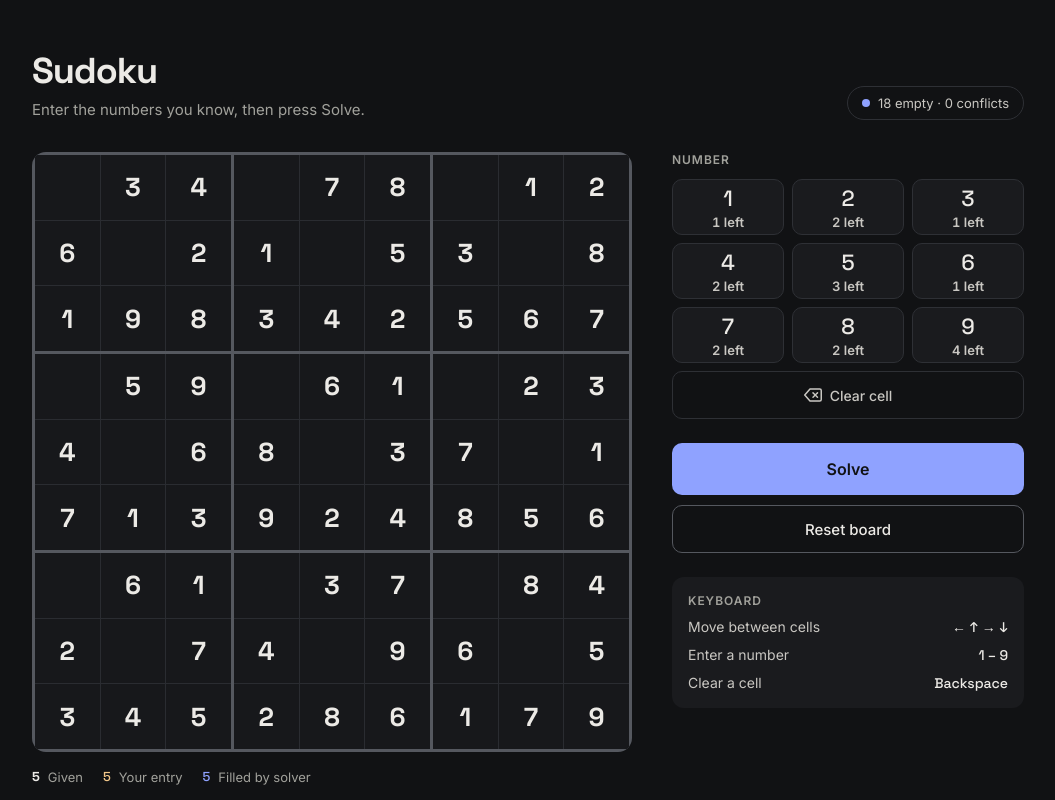
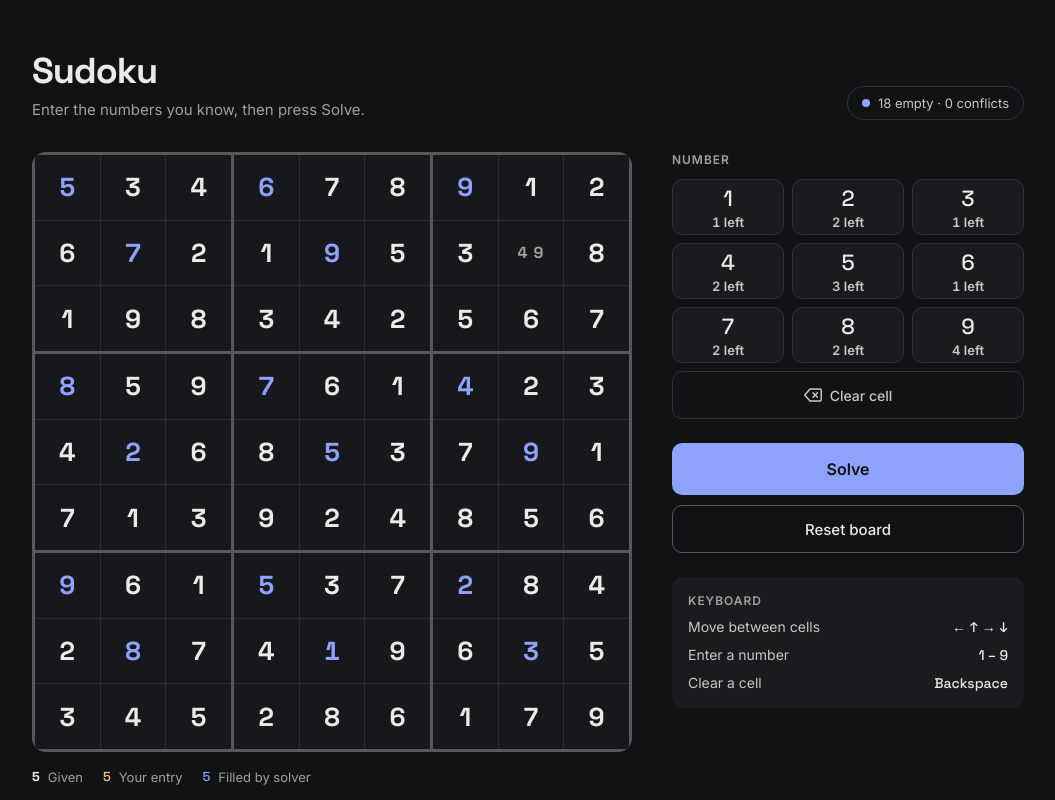
Before and after one commit to dinith95/sudoku-sover, a React (Create React App) app: page / in a window 1280 px wide. Shown: the top 800 px of the page, without its empty margins (112-1167 px from the left). Built offline with nearby package versions, Linux system fonts and the light colour scheme.

Commit message:
added solver modification

```diff
--- a/src/App.scss
+++ b/src/App.scss
@@ -122,6 +122,36 @@ $display: 'Space Grotesk', Inter, sans-serif;
   grid-template-columns: repeat(3, minmax(0, 1fr));
   gap: 1px;
   background: $grid-line;
+}
+
+.cell-wrap {
+  position: relative;
+  min-width: 0;
+}
+
+// Suitable numbers for an empty cell: one is shown big, two small, three or more stay blank.
+.cands {
+  position: absolute;
+  inset: 0;
+  display: flex;
+  align-items: center;
+  justify-content: center;
+  pointer-events: none;
+  font-family: $display;
+  font-variant-numeric: tabular-nums;
+
+  &.single {
+    font-size: clamp(18px, 4.5vw, 26px);
+    font-weight: 700;
+    color: $accent;
+  }
+
+  &.pair {
+    font-size: clamp(11px, 2.8vw, 16px);
+    font-weight: 600;
+    letter-spacing: 0.06em;
+    color: $muted;
+  }
 }
 
 .cell {
--- a/src/App.tsx
+++ b/src/App.tsx
@@ -1,9 +1,11 @@
-import { KeyboardEvent, useRef, useState } from 'react';
+import { KeyboardEvent, useMemo, useRef, useState } from 'react';
 import './App.scss';
 import {
   BOX_INDICES,
   CELLS,
+  Grid,
   SIZE,
+  candidatesFor,
   conflictCount,
   emptyGrid,
   hasConflict,
@@ -100,20 +102,21 @@ function SolveLog({ run }: { run: SolveRun }) {
 }
 
 function App() {
-  const [grid, setGrid] = useState<number[]>(twoMissingPerBoxGrid);
+  const [grid, setGrid] = useState<Grid>(twoMissingPerBoxGrid);
   const [sources, setSources] = useState<Source[]>(() => grid.map(() => 'given'));
   const [message, setMessage] = useState(HINT);
   const [selected, setSelected] = useState(-1);
   const [lastRun, setLastRun] = useState<SolveRun | null>(null);
   const cellRefs = useRef<(HTMLInputElement | null)[]>([]);
 
-  const empty = grid.filter((v) => v === 0).length;
+  const candidates = useMemo(() => grid.map((_, i) => candidatesFor(grid, i)), [grid]);
+  const empty = grid.filter((c) => c.value === 0).length;
   const conflicts = conflictCount(grid);
 
   const setCell = (i: number, digit: number) => {
     setGrid((prev) => {
       const next = prev.slice();
-      next[i] = digit;
+      next[i] = { value: digit };
       return next;
     });
     setSources((prev) => {
@@ -158,8 +161,8 @@ function App() {
     const start = performance.now();
     const { grid: result, filledPerIteration } = solveWithStats(grid);
     const ms = performance.now() - start;
-    const solved = !result.includes(0);
-    setSources(sources.map((s, i) => (grid[i] === 0 && result[i] !== 0 ? 'solved' : s)));
+    const solved = !result.some((c) => c.value === 0);
+    setSources(sources.map((s, i) => (grid[i].value === 0 && result[i].value !== 0 ? 'solved' : s)));
     setGrid(result);
     setMessage(solved ? 'Solved.' : 'Got stuck — some cells are still empty.');
     setLastRun({ solved, at: new Date().toLocaleTimeString(), ms, filledPerIteration });
@@ -190,17 +193,21 @@ function App() {
           <div className="grid">
             {Object.values(BOX_INDICES).map((cells, b) => (
               <div className="box" key={b}>
-                {cells.map((i) => (
+                {cells.map((i) => {
+                  const cands = candidates[i];
+                  const hint = cands.length === 1 ? 'single' : cands.length === 2 ? 'pair' : '';
+                  const where = `Row ${Math.floor(i / SIZE) + 1}, column ${(i % SIZE) + 1}`;
+                  return (
+                    <div className="cell-wrap" key={i}>
                       <input
-                    key={i}
                         ref={(el) => { cellRefs.current[i] = el; }}
                         className={cellClass(i, sources[i], selected)}
                         type="text"
                         inputMode="numeric"
                         maxLength={1}
                         autoComplete="off"
-                    aria-label={`Row ${Math.floor(i / SIZE) + 1}, column ${(i % SIZE) + 1}`}
-                    value={grid[i] ? String(grid[i]) : ''}
+                        aria-label={hint ? `${where}, candidates ${cands.join(', ')}` : where}
+                        value={grid[i].value ? String(grid[i].value) : ''}
                         onChange={(e) => handleChange(i, e.target.value)}
                         onKeyDown={(e) => handleKeyDown(i, e)}
                         onFocus={(e) => {
@@ -208,7 +215,10 @@ function App() {
                           e.target.select();
                         }}
                       />
-                ))}
+                      {hint && <span className={`cands ${hint}`} aria-hidden="true">{cands.join(' ')}</span>}
+                    </div>
+                  );
+                })}
               </div>
             ))}
           </div>
@@ -224,7 +234,7 @@ function App() {
             <h2 className="label">Number</h2>
             <div className="pad">
               {DIGITS.map((d) => {
-                const left = SIZE - grid.filter((v) => v === d).length;
+                const left = SIZE - grid.filter((c) => c.value === d).length;
                 return (
                   <button key={d} type="button" className={left === 0 ? 'done' : undefined}
                     aria-label={`Enter ${d}`} onClick={() => handlePad(d)}>
--- a/src/solver.ts
+++ b/src/solver.ts
@@ -1,4 +1,23 @@
-export type Grid = number[];
+/** One square of the board; `value` is 1-9, or 0 when the cell is empty. */
+export interface Cell {
+  value: number;
+}
+
+export type Grid = Cell[];
+
+export function gridFromValues(values: number[]): Grid {
+  return values.map((value) => ({ value }));
+}
+
+/** Returns a deep copy: the cells themselves are copied, not shared. */
+export function cloneGrid(g: Grid): Grid {
+  return g.map((c) => ({ ...c }));
+}
+
+/** A string that is equal for two grids exactly when every cell has the same value. */
+export function gridKey(g: Grid): string {
+  return g.map((c) => c.value).join();
+}
 
 export const SIZE = 9;
 export const CELLS = SIZE * SIZE;
@@ -25,7 +44,7 @@ export const BOX_INDICES: Record<number, number[]> = (() => {
 })();
 
 export function emptyGrid(): Grid {
-  return new Array(CELLS).fill(0);
+  return gridFromValues(new Array(CELLS).fill(0));
 }
 
 const SAMPLE_SOLUTION =
@@ -41,10 +60,10 @@ const SAMPLE_SOLUTION =
 
 /** A valid grid where every box is missing exactly 2 values: its top-left and centre cells are empty. */
 export function twoMissingPerBoxGrid(): Grid {
-  const grid = SAMPLE_SOLUTION.split('').map(Number);
+  const grid = gridFromValues(SAMPLE_SOLUTION.split('').map(Number));
   for (let b = 0; b < SIZE; b++) {
-    grid[BOX_INDICES[b][0]] = 0;
-    grid[BOX_INDICES[b][4]] = 0;
+    grid[BOX_INDICES[b][0]].value = 0;
+    grid[BOX_INDICES[b][4]].value = 0;
   }
   return grid;
 }
@@ -55,28 +74,36 @@ function fits(g: Grid, i: number, v: number): boolean {
   for (let k = 0; k < SIZE; k++) {
     const a = r * SIZE + k;
     const b = k * SIZE + c;
-    if (a !== i && g[a] === v) return false;
-    if (b !== i && g[b] === v) return false;
+    if (a !== i && g[a].value === v) return false;
+    if (b !== i && g[b].value === v) return false;
   }
   const br = r - (r % 3);
   const bc = c - (c % 3);
   for (let y = 0; y < 3; y++) {
     for (let x = 0; x < 3; x++) {
       const j = (br + y) * SIZE + bc + x;
-      if (j !== i && g[j] === v) return false;
+      if (j !== i && g[j].value === v) return false;
     }
   }
   return true;
 }
 
+/** The digits that can legally go in cell `i`; empty for a filled cell. */
+export function candidatesFor(g: Grid, i: number): number[] {
+  if (g[i].value !== 0) return [];
+  const out: number[] = [];
+  for (let v = 1; v <= SIZE; v++) if (fits(g, i, v)) out.push(v);
+  return out;
+}
+
 /** Returns the 9 values of the given row (0-8); 0 marks an empty cell. */
 export function existsInRow(g: Grid, row: number, num: number): boolean {
-  return g.slice(row * SIZE, (row + 1) * SIZE).includes(num);
+  return g.slice(row * SIZE, (row + 1) * SIZE).some((c) => c.value === num);
 }
 
 /** Returns true if `num` already appears in the given column (0-8). */
 export function existsInColumn(g: Grid, col: number, num: number): boolean {
-  return g.filter((_, i) => i % SIZE === col).includes(num);
+  return g.some((c, i) => i % SIZE === col && c.value === num);
 }
 
 /**
@@ -87,7 +114,7 @@ export function findMostOccupiedBox(grid: Grid): number {
   let best = -1;
   let fewestZeros = SIZE + 1;
   for (let b = 0; b < SIZE; b++) {
-    const zeros = BOX_INDICES[b].filter((i) => grid[i] === 0).length;
+    const zeros = BOX_INDICES[b].filter((i) => grid[i].value === 0).length;
     if (zeros === 0){
       continue; // box is completely filled, nothing left to solve
     }
@@ -105,19 +132,19 @@ export function findMostOccupiedBox(grid: Grid): number {
  * cell's row or column, and it is placed only if every other missing value is not suitable there.
  */
 export function solveCell(grid: Grid, box: number): Grid {
-  const g = grid.slice();
+  const g = cloneGrid(grid);
   BOX_INDICES[box].forEach((cell) => {
-    if (g[cell] !== 0) return; // ignore existing values
+    if (g[cell].value !== 0) return; // ignore existing values
     const row = Math.floor(cell / SIZE);
     const col = cell % SIZE;
-    const boxValues = BOX_INDICES[box].map((i) => g[i]);
+    const boxValues = BOX_INDICES[box].map((i) => g[i].value);
     const suitable: number[] = [];
     for (let v = 1; v <= SIZE; v++) {
       if (boxValues.includes(v)) continue; // only the missing values are candidates
       if (!existsInRow(g, row, v) && !existsInColumn(g, col, v)) suitable.push(v);
     }
     if (suitable.length === 1) {
-      g[cell] = suitable[0]; // all other values are not suitable
+      g[cell].value = suitable[0]; // all other values are not suitable
     }
   });
   return g;
@@ -131,7 +158,7 @@ export function solveCell(grid: Grid, box: number): Grid {
 export function solveInsideColumn(grid: Grid, col: number): void {
   for (let row = 0; row < SIZE; row++) {
     const cell = row * SIZE + col;
-    if (grid[cell] !== 0) continue; // ignore existing values
+    if (grid[cell].value !== 0) continue; // ignore existing values
 
     const suitable: number[] = [];
 
@@ -143,7 +170,7 @@ export function solveInsideColumn(grid: Grid, col: number): void {
     }
 
     if (suitable.length === 1) {
-      grid[cell] = suitable[0]; // all other candidates already exist in the row
+      grid[cell].value = suitable[0]; // all other candidates already exist in the row
     }
   }
 }
@@ -156,7 +183,7 @@ export function solveInsideColumn(grid: Grid, col: number): void {
 export function solveInsideRow(grid: Grid, row: number): void {
   for (let col = 0; col < SIZE; col++) {
     const cell = row * SIZE + col;
-    if (grid[cell] !== 0) continue; // ignore existing values
+    if (grid[cell].value !== 0) continue; // ignore existing values
 
     const suitable: number[] = [];
 
@@ -168,7 +195,7 @@ export function solveInsideRow(grid: Grid, row: number): void {
     }
 
     if (suitable.length === 1) {
-      grid[cell] = suitable[0]; // all other candidates already exist in the column
+      grid[cell].value = suitable[0]; // all other candidates already exist in the column
     }
   }
 }
@@ -177,7 +204,7 @@ export function solveInsideRow(grid: Grid, row: number): void {
 export function solveInsideBox(grid: Grid, box: number): Grid {
   let current = grid;
   let next = solveCell(current, box);
-  while (next.join() !== current.join()) {
+  while (gridKey(next) !== gridKey(current)) {
     current = next;
     next = solveCell(current, box);
   }
@@ -185,37 +212,13 @@ export function solveInsideBox(grid: Grid, box: number): Grid {
 }
 
 export function hasConflict(g: Grid): boolean {
-  return g.some((v, i) => v !== 0 && !fits(g, i, v));
+  return g.some((c, i) => c.value !== 0 && !fits(g, i, c.value));
 }
 
 /** Returns how many filled cells clash with another cell in their row, column or box. */
 export function conflictCount(g: Grid): number {
-  return g.filter((v, i) => v !== 0 && !fits(g, i, v)).length;
+  return g.filter((c, i) => c.value !== 0 && !fits(g, i, c.value)).length;
 }
-
-// Backtracking, always filling the cell with the fewest candidates first.
-// function search(g: Grid): boolean {
-//   let best = -1;
-//   let bestOpts: number[] | null = null;
-//   for (let i = 0; i < CELLS; i++) {
-//     if (g[i]) continue;
-//     const opts: number[] = [];
-//     for (let v = 1; v <= SIZE; v++) if (fits(g, i, v)) opts.push(v);
-//     if (opts.length === 0) return false;
-//     if (!bestOpts || opts.length < bestOpts.length) {
-//       best = i;
-//       bestOpts = opts;
-//     }
-//     if (opts.length === 1) break;
-//   }
-//   if (!bestOpts) return true;
-//   for (const v of bestOpts) {
-//     g[best] = v;
-//     if (search(g)) return true;
-//   }
-//   g[best] = 0;
-//   return false;
-// }
 
 /** Returns a solved copy of the grid, or null if there is no solution. */
 export function solve(given: Grid): Grid | null {
@@ -225,8 +228,8 @@ export function solve(given: Grid): Grid | null {
 /** Like `solve`, but also returns how many cells each iteration filled. */
 export function solveWithStats(given: Grid): { grid: Grid; filledPerIteration: number[] } {
   const filledPerIteration: number[] = [];
-  const empties = (grid: Grid) => grid.filter((v) => v === 0).length;
-  let g = given.slice();
+  const empties = (grid: Grid) => grid.filter((c) => c.value === 0).length;
+  let g = cloneGrid(given);
   // const box = findMostOccupiedBox(g);
   // if (box === -1) break; // every box is full
   // g = solveInsideBox(g, box);
@@ -235,7 +238,7 @@ export function solveWithStats(given: Grid): { grid: Grid; filledPerIteration: n
   // Sweep every row until the grid is full or a whole sweep fills no new cell.
   let before: string;
   do {
-    before = g.join();
+    before = gridKey(g);
     const emptyBefore = empties(g);
 
     for (let row = 0; row < SIZE; row++) {
@@ -249,6 +252,6 @@ export function solveWithStats(given: Grid): { grid: Grid; filledPerIteration: n
       g = solveInsideBox(g, box);
     }
     filledPerIteration.push(emptyBefore - empties(g));
-  } while (g.includes(0) && g.join() !== before);
+  } while (g.some((c) => c.value === 0) && gridKey(g) !== before);
   return { grid: g, filledPerIteration };
 }
```
Also changed, not shown: 1 other file (tests, documents, lock files or other folders). Lines whose indentation alone changed are shown as unchanged.
